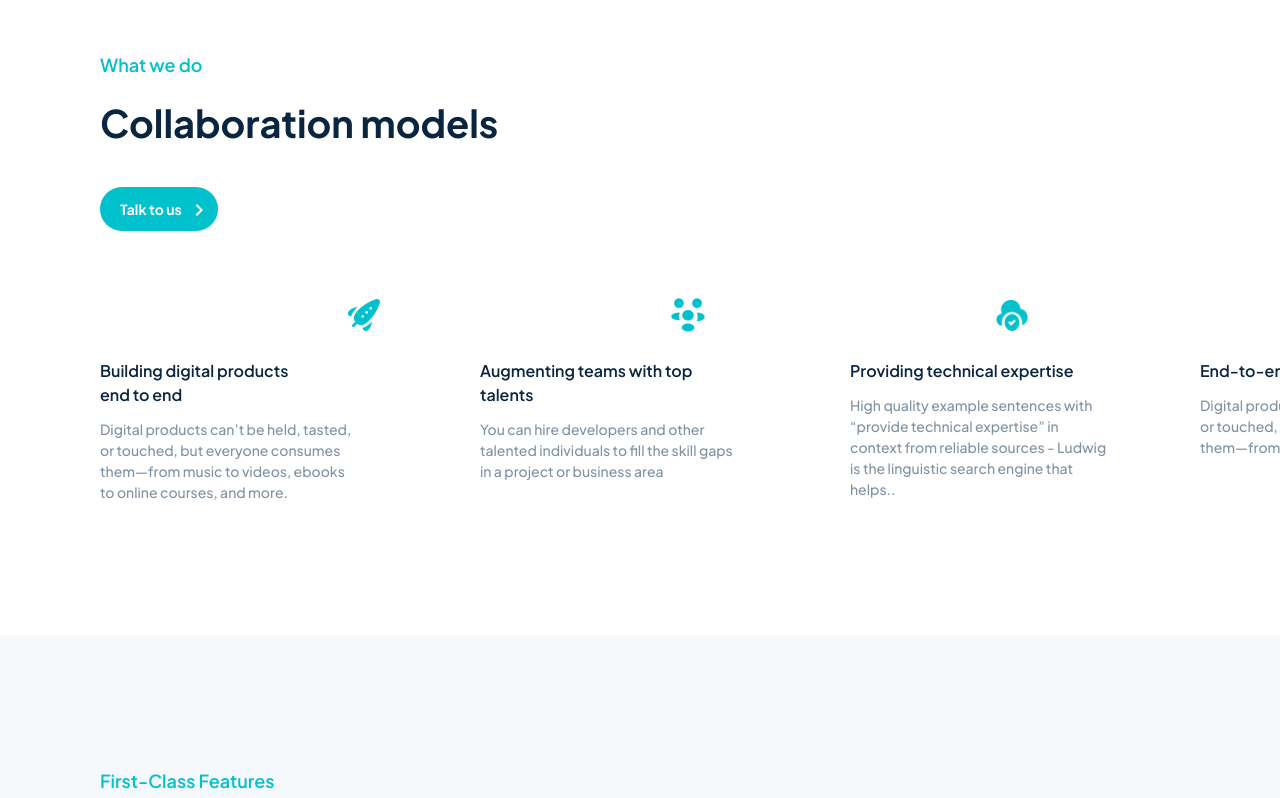
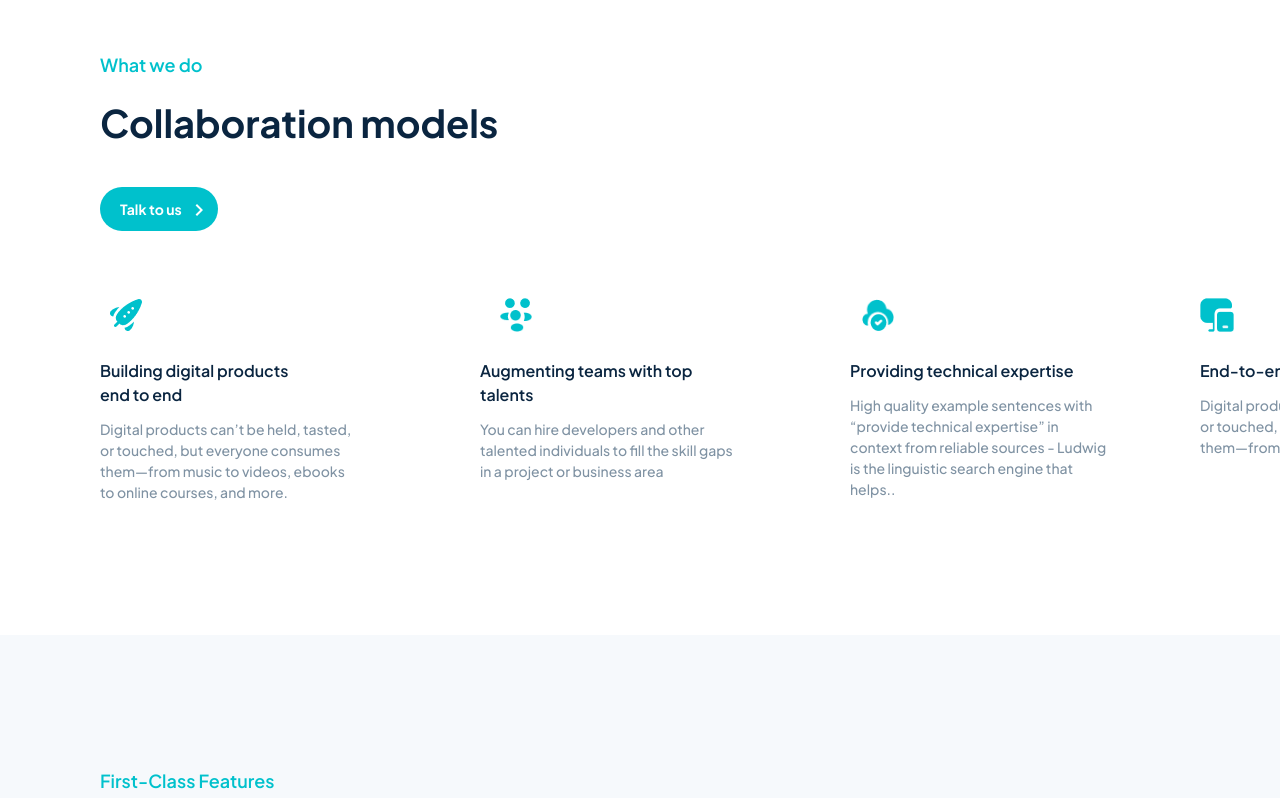
Before and after one commit to NikolozTchelidze/LandingPage, a React (Create React App) app: page / in a window 1280 px wide. Shown: the part 1228-2026 px from the top of the page. Built offline with nearby package versions, Linux system fonts and the light colour scheme.

Commit message:
some changes

```diff
--- a/src/App.css
+++ b/src/App.css
@@ -325,7 +325,7 @@
 }
 .vector1 {
   position: absolute;
-  left: 348px;
+  left: 110px;
   top: 380px;
   width: 32px;
   height: 32px;
@@ -1448,13 +1448,13 @@
   width: 16.67px;
   height: 16.67px;
   position: absolute;
-  left: 1003.67px;
+  left: 870px;
   top: 395.22px;
 }
 .weDo3imgz {
   width: 32.99px;
   height: 26.69px;
-  left: 995.51px;
+  left: 861.5px;
   top: 379.92px;
   position: absolute;
 }
@@ -1462,56 +1462,56 @@
   position: absolute;
   width: 16.67px;
   height: 20.83px;
-  left: 1336px;
+  left: 1217px;
   top: 391.83px;
 }
 .weDo4imgz {
   position: absolute;
   width: 31.63px;
   height: 33.33px;
-  left: 1319.35px;
+  left: 1200px;
   top: 379.33px;
 }
 .weDo2img {
   position: absolute;
   width: 14.21px;
   height: 8.99px;
-  left: 680.9px;
+  left: 510px;
   top: 404.46px;
 }
 .weDo2imgz {
   position: absolute;
   width: 8.64px;
   height: 9.33px;
-  left: 671.33px;
+  left: 500px;
   top: 392.68px;
 }
 .weDo2imgx {
   position: absolute;
   width: 11.48px;
   height: 11.45px;
-  left: 682.25px;
+  left: 510px;
   top: 391px;
 }
 .weDo2imgt {
   position: absolute;
   width: 8.94px;
   height: 9.32px;
-  left: 695.67px;
+  left: 523px;
   top: 392.68px;
 }
 .weDo2imgs {
   position: absolute;
   width: 9.62px;
   height: 9.62px;
-  left: 674.1px;
+  left: 505px;
   top: 379.33px;
 }
 .weDo2imgf {
   position: absolute;
   width: 9.63px;
   height: 9.62px;
-  left: 692.23px;
+  left: 520px;
   top: 379.33px;
 }
 
```
